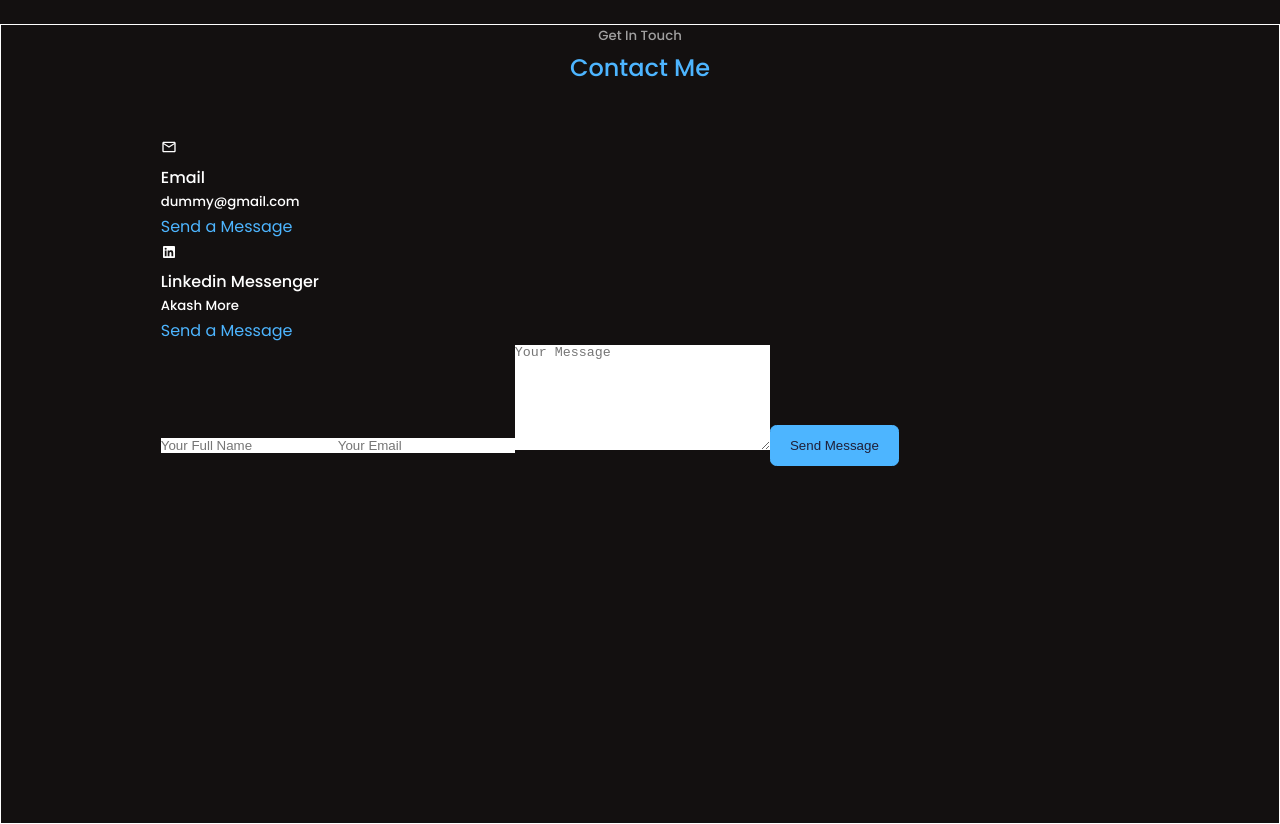
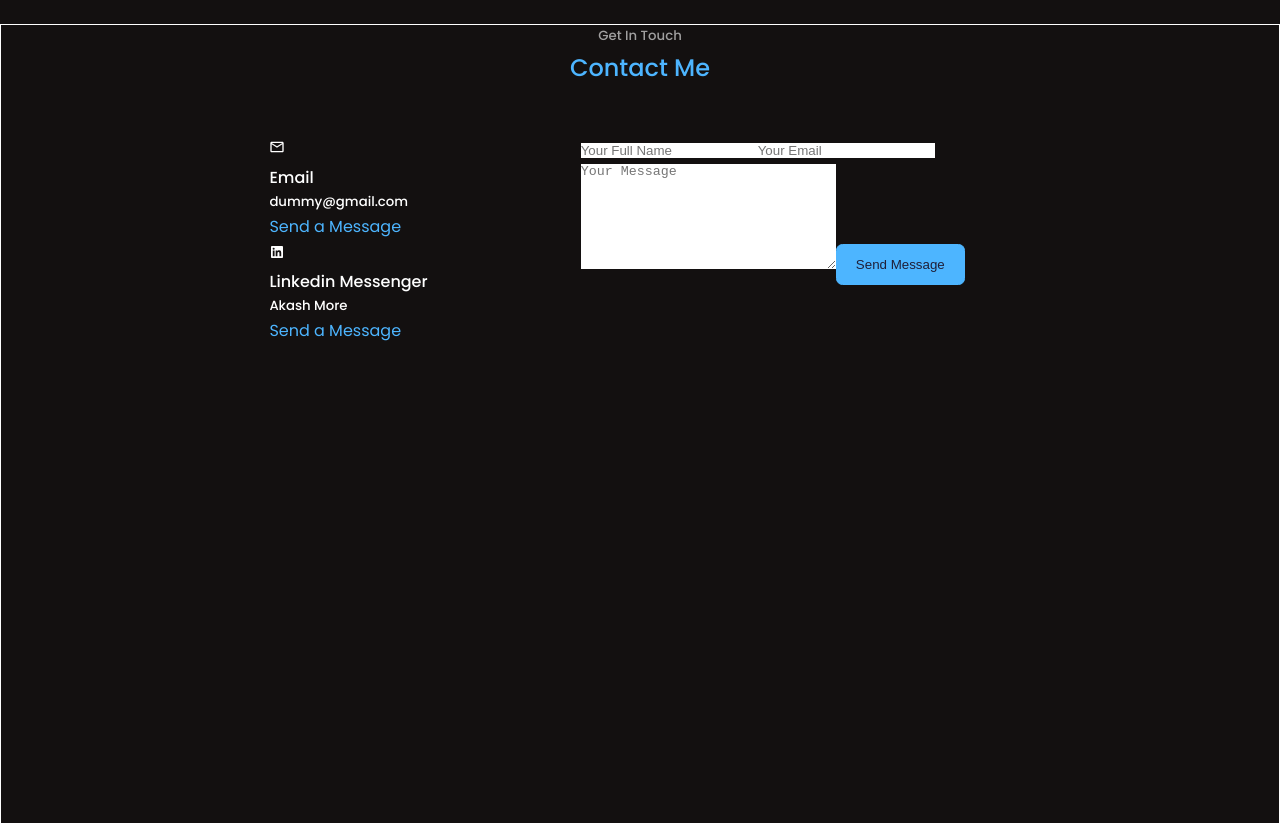
Before and after one commit to akashmore1/Portfolio-AkashM, a React (Create React App) app: page / in a window 1280 px wide. Shown: the part 1960-2784 px from the top of the page. Built offline with nearby package versions, Linux system fonts and the light colour scheme.

Commit message:
Add css to container

```diff
--- a/src/components/contact/Contact.css
+++ b/src/components/contact/Contact.css
@@ -2,3 +2,10 @@
   border: 1px solid white;
   position: relative;
 }
+
+.container.contact__container {
+  width: 58%;
+  display: grid;
+  grid-template-columns: 30% 58%;
+  gap: 12%;
+}
--- a/src/components/contact/Contact.jsx
+++ b/src/components/contact/Contact.jsx
@@ -1,7 +1,9 @@
 import React from "react";
-import "./Contact.css";
+
 import { MdOutlineEmail } from "react-icons/md";
 import { RiLinkedinBoxFill } from "react-icons/ri";
+
+import "./Contact.css";
 
 const Contact = () => {
   return (
```
